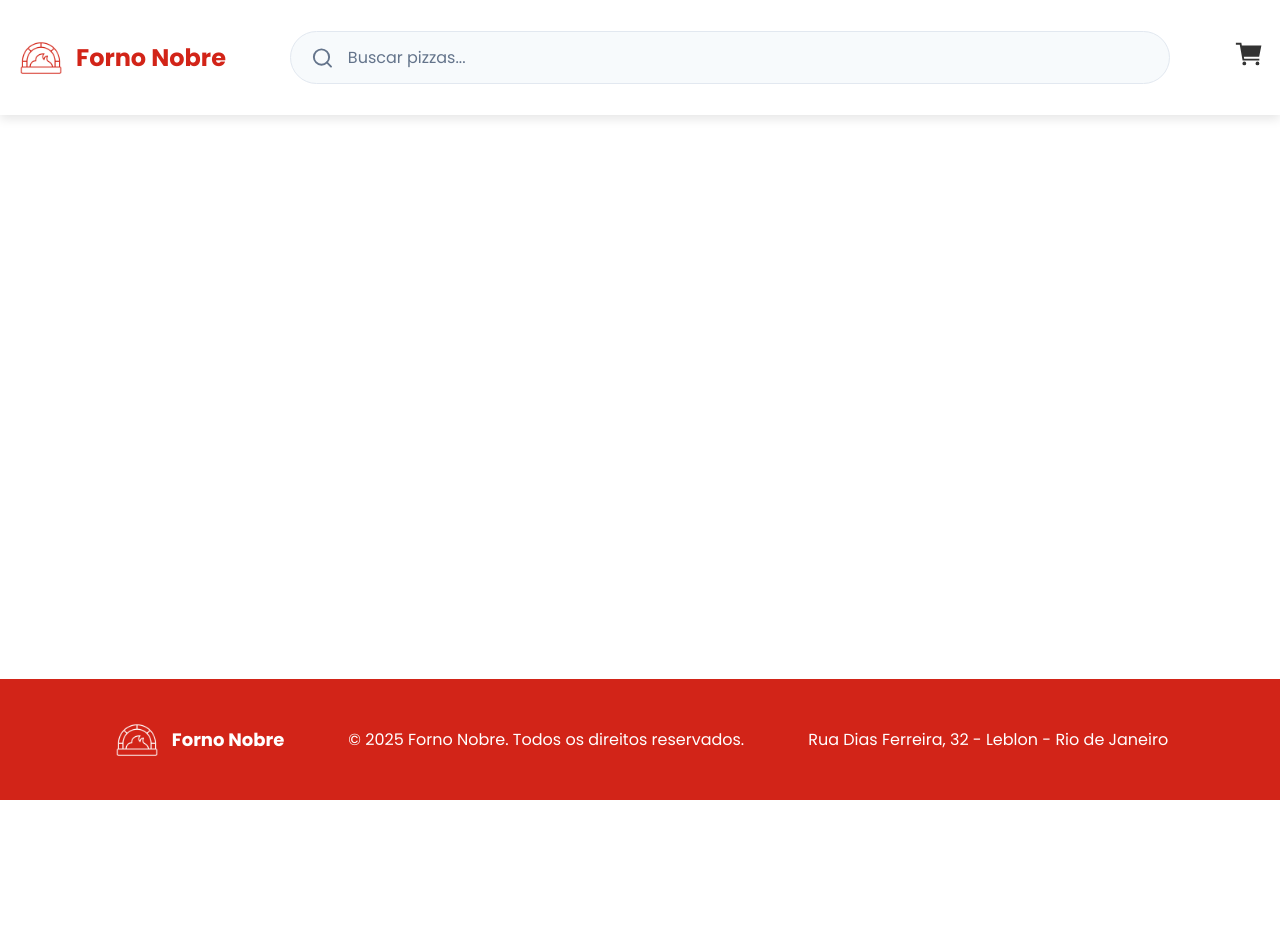
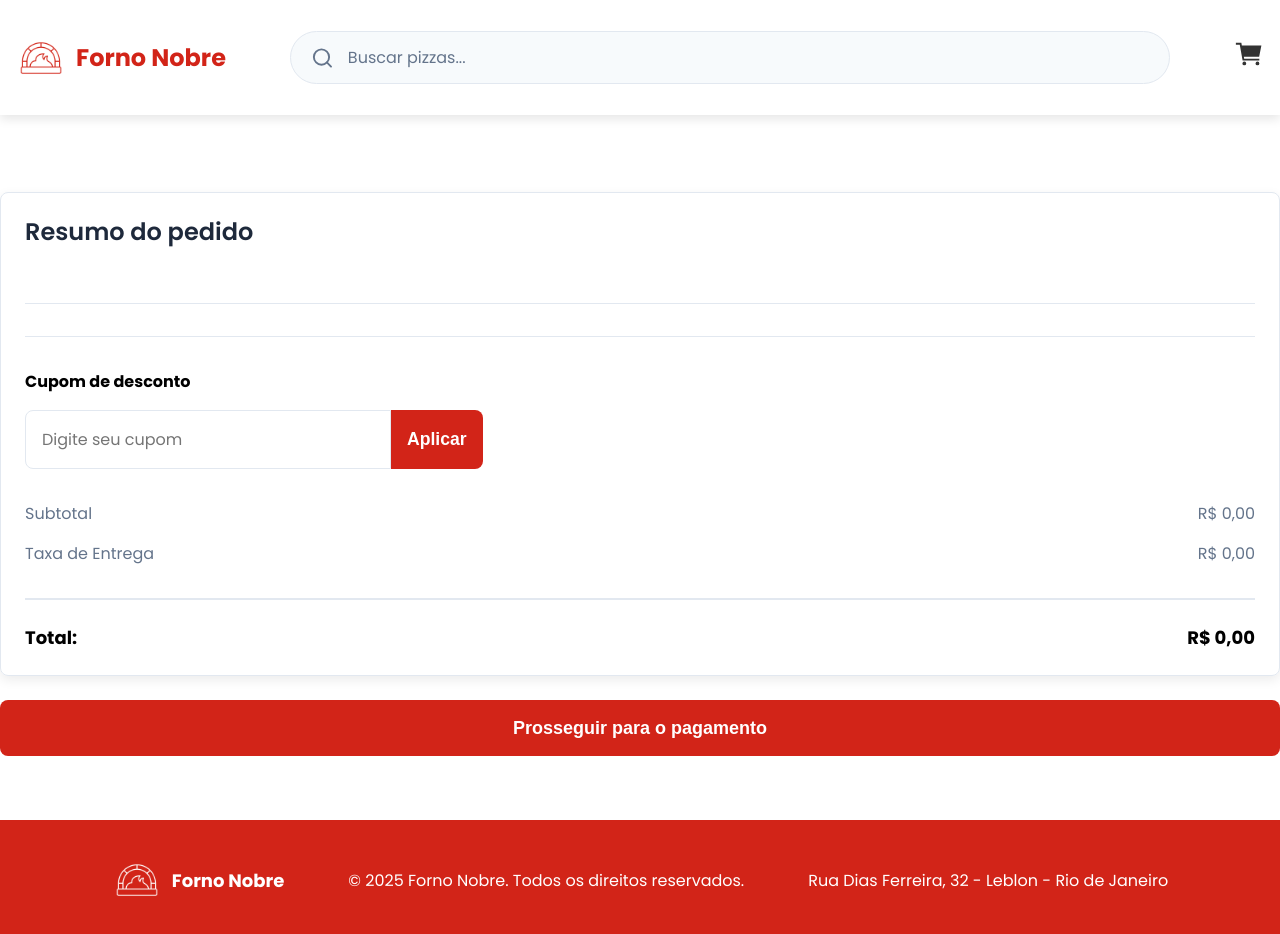
Before and after one commit to GGhiaroni/forno-nobre, a React (Vite) app: page /checkout in a window 1280 px wide. Shown: the top 934 px of the page. Before the commit the page ends 800 px from the top, so only its background shows below. Built offline with nearby package versions, Linux system fonts and the light colour scheme.

Commit message:
comecando a criar o componente de ResumoPedido

```diff
--- /dev/null
+++ b/src/Componentes/ResumoPedido/index.jsx
@@ -0,0 +1,279 @@
+import { useState } from "react";
+import { Link } from "react-router-dom";
+import { toast } from "sonner";
+import styled from "styled-components";
+import cupons from "../../db/cupons";
+import { useStoreContext } from "../../mobx/StoreContext";
+import { formatarPreco } from "../../utils/formatarPreco";
+
+const ContainerPrincipal = styled.div`
+  width: 100%;
+  max-width: 1400px;
+  margin: 0 auto;
+  margin-top: 12rem;
+`;
+
+const CardResumoPedido = styled.div`
+  display: flex;
+  flex-direction: column;
+  border: 1px solid var(--cor-cinza-claro-extra);
+  padding: 1.5rem;
+  border-radius: 8px;
+  box-shadow: 0 4px 12px rgba(0, 0, 0, 0.08);
+`;
+
+const H3ResumoPedido = styled.div`
+  font-size: var(--tamanho-fonte-xl);
+  line-height: 30px;
+  font-weight: 600;
+  color: var(--cor-cinza-escuro);
+  margin-bottom: 1.5rem;
+`;
+
+const SpanQuantidadePizzaNoCarrinho = styled.span`
+  color: var(--cor-primaria);
+  font-weight: 600;
+`;
+
+const SpanPrecoItemNoCarrinho = styled.span`
+  font-weight: 600;
+  color: var(--cor-cinza-escuro);
+`;
+
+const ContainerResumoPedido = styled.div`
+  display: flex;
+  flex-direction: column;
+`;
+
+const BtnProsseguirCheckout = styled.button`
+  background-color: var(--cor-primaria);
+  color: var(--cor-branca);
+  font-weight: 600;
+  line-height: 24px;
+  font-size: var(--tamanho-fonte-l);
+  padding: 1rem 3.5rem;
+  border-radius: 8px;
+  margin-top: 1.5rem;
+  border: none;
+  cursor: pointer;
+  transition: 0.2s;
+
+  &:hover {
+    background-color: var(--cor-hover);
+  }
+`;
+
+const LinhaCinza = styled.div`
+  height: 1.2px;
+  background-color: var(--cor-cinza-claro-extra);
+  margin: 1rem 0;
+  margin-bottom: 2rem;
+`;
+
+const ContainerInputCupomBotao = styled.div`
+  margin-top: 1rem;
+  margin-bottom: 1rem;
+  display: flex;
+`;
+
+const InputCupomDesconto = styled.input`
+  border: 1px solid var(--cor-cinza-claro-extra);
+  padding: 1rem 2rem 1rem 1rem;
+  border-radius: 8px 0 0 8px;
+  font-family: "Poppins";
+  font-size: 1rem;
+  color: var(--cor-cinza-medio);
+
+  ::placeholder {
+    color: #e2e8f0;
+  }
+
+  &:focus {
+    border: 1px solid var(--cor-primaria);
+    outline: none;
+  }
+`;
+
+const ButtonInputDesconto = styled.button`
+  background-color: var(--cor-primaria);
+  border: none;
+  color: var(--cor-branca);
+  font-weight: bold;
+  border-radius: 0 8px 8px 0;
+  font-size: 1.1rem;
+  padding: 1rem;
+  cursor: pointer;
+  &:hover {
+    background-color: var(--cor-hover);
+  }
+`;
+
+const ContainerSubtotalTaxa = styled.div`
+  margin: 1rem 0;
+  display: flex;
+  flex-direction: column;
+  gap: 15px;
+`;
+
+const ContainerSubtotal = styled.div`
+  display: flex;
+  justify-content: space-between;
+`;
+
+const Subtotal = styled.span`
+  color: var(--cor-cinza-medio);
+`;
+
+const Total = styled.span`
+  font-size: var(--tamanho-fonte-l);
+  font-weight: bold;
+`;
+
+const ResumoPedido = () => {
+  const { carrinhoStore } = useStoreContext();
+  const [cupomAplicado, setCupomAplicado] = useState(null);
+  const [codigoCupom, setCodigoCupom] = useState("");
+
+  const valorTaxaEntregaOriginal = carrinhoStore.totalPrecoDoCarrinho * 0.05;
+  let desconto = cupomAplicado ? cupomAplicado.valor : 0;
+  const taxaEntregaFinal =
+    cupomAplicado?.codigo === "FRETEGRATIS" ? 0 : valorTaxaEntregaOriginal;
+  const totalComDescontoETaxa = Math.max(
+    carrinhoStore.totalPrecoDoCarrinho + taxaEntregaFinal - desconto,
+    0
+  );
+
+  const aplicarCupom = (codigoInserido) => {
+    if (cupomAplicado) {
+      toast.error("Você já aplicou um cupom.", {
+        duration: 1200,
+      });
+      return;
+    }
+
+    const cupomEncontrado = cupons.find(
+      (cupom) => cupom.codigo.toLowerCase() === codigoInserido.toLowerCase()
+    );
+
+    if (!cupomEncontrado) {
+      toast.error("Cupom não encontrado.", {
+        duration: 1200,
+      });
+      return;
+    }
+
+    setCupomAplicado(cupomEncontrado);
+
+    toast.success(`Cupom ${cupomEncontrado.codigo} aplicado com sucesso!`, {
+      duration: 1500,
+    });
+  };
+
+  const removerCupom = () => {
+    setCupomAplicado(null);
+    setCodigoCupom("");
+    desconto = 0;
+  };
+  return (
+    <ContainerPrincipal>
+      <ContainerResumoPedido>
+        <CardResumoPedido>
+          <H3ResumoPedido>Resumo do pedido</H3ResumoPedido>
+          <div>
+            {carrinhoStore.itensNoCarrinho.map((item) => (
+              <div
+                key={item.id}
+                style={{ display: "flex", justifyContent: "space-between" }}
+              >
+                <div style={{ display: "flex", gap: "10px" }}>
+                  <SpanQuantidadePizzaNoCarrinho>
+                    {item.quantidade}
+                  </SpanQuantidadePizzaNoCarrinho>
+                  <SpanQuantidadePizzaNoCarrinho
+                    style={{ color: "var(--cor-cinza-escuro)" }}
+                  >
+                    {item.sabor}
+                  </SpanQuantidadePizzaNoCarrinho>
+                </div>
+                <SpanPrecoItemNoCarrinho>
+                  {formatarPreco(item.preco * item.quantidade)}
+                </SpanPrecoItemNoCarrinho>
+              </div>
+            ))}
+            <LinhaCinza style={{ marginTop: "2rem" }}></LinhaCinza>
+            <LinhaCinza></LinhaCinza>
+          </div>
+          <span style={{ fontWeight: "bold" }}>Cupom de desconto</span>
+          <ContainerInputCupomBotao>
+            <InputCupomDesconto
+              placeholder="Digite seu cupom"
+              value={codigoCupom}
+              onChange={(e) => setCodigoCupom(e.target.value)}
+            />
+            <ButtonInputDesconto onClick={() => aplicarCupom(codigoCupom)}>
+              Aplicar
+            </ButtonInputDesconto>
+          </ContainerInputCupomBotao>
+          {cupomAplicado && (
+            <p style={{ marginTop: "0.5rem" }}>
+              Cupom "
+              <span style={{ color: "var(--cor-primaria)" }}>
+                {cupomAplicado.codigo}
+              </span>
+              " aplicado.
+              <FaTimes
+                style={{
+                  cursor: "pointer",
+                  color: "var(--cor-primaria)",
+                  marginLeft: "10px",
+                }}
+                onClick={() => removerCupom()}
+              />
+            </p>
+          )}
+          <ContainerSubtotalTaxa>
+            <ContainerSubtotal>
+              <Subtotal>Subtotal</Subtotal>
+              <Subtotal>
+                {formatarPreco(carrinhoStore.totalPrecoDoCarrinho)}
+              </Subtotal>
+            </ContainerSubtotal>
+            <ContainerSubtotal>
+              <Subtotal>Taxa de Entrega</Subtotal>
+              <Subtotal>{formatarPreco(taxaEntregaFinal)}</Subtotal>
+            </ContainerSubtotal>
+          </ContainerSubtotalTaxa>
+          {cupomAplicado && cupomAplicado.codigo !== "FRETEGRATIS" && (
+            <ContainerSubtotal>
+              <Subtotal style={{ color: "#00C205" }}>Desconto</Subtotal>
+              <Subtotal style={{ color: "#00C205" }}>
+                - {formatarPreco(desconto)}
+              </Subtotal>
+            </ContainerSubtotal>
+          )}
+          <LinhaCinza style={{ marginBottom: ".5rem" }}></LinhaCinza>
+          <div
+            style={{
+              display: "flex",
+              justifyContent: "space-between",
+              marginTop: "1rem",
+            }}
+          >
+            <Total>Total:</Total>
+            <Total>{formatarPreco(totalComDescontoETaxa)}</Total>
+          </div>
+        </CardResumoPedido>
+        <BtnProsseguirCheckout>
+          <Link
+            to="/checkout"
+            style={{ textDecoration: "none", color: "var(--cor-branca)" }}
+          >
+            Prosseguir para o pagamento
+          </Link>
+        </BtnProsseguirCheckout>
+      </ContainerResumoPedido>
+    </ContainerPrincipal>
+  );
+};
+
+export default ResumoPedido;
--- a/src/Pages/Checkout.jsx
+++ b/src/Pages/Checkout.jsx
@@ -1,3 +1,7 @@
-const Checkout = () => {};
+import ResumoPedido from "../Componentes/ResumoPedido";
+
+const Checkout = () => {
+  return <ResumoPedido />;
+};
 
 export default Checkout;
--- a/src/Pages/PaginaCarrinho.jsx
+++ b/src/Pages/PaginaCarrinho.jsx
@@ -415,7 +415,6 @@ const PaginaCarrinho = observer(() => {
               </PizzasNoCarrinho>
             ))}
           </CardEsquerdoResumo>
-
           <ContainerResumoPedido>
             <CardResumoPedido>
               <H3ResumoPedido>Resumo do pedido</H3ResumoPedido>
```
